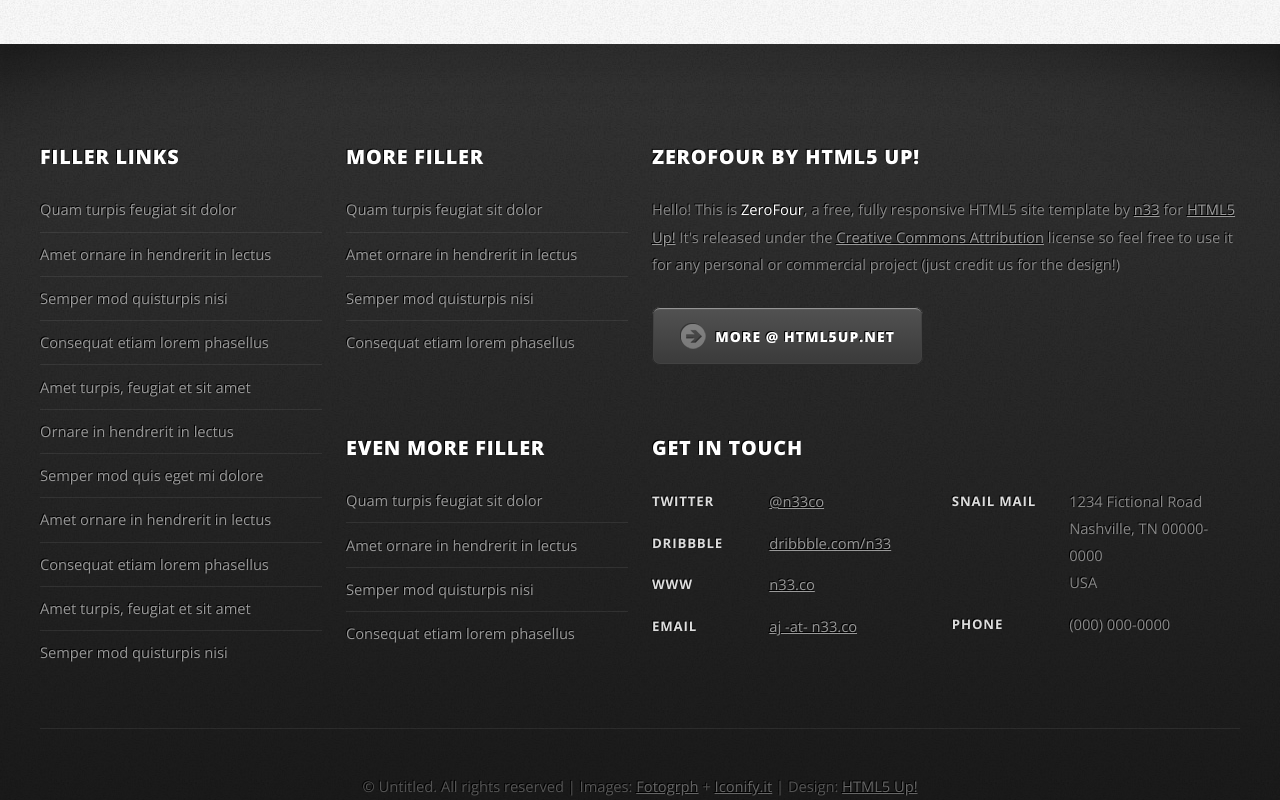
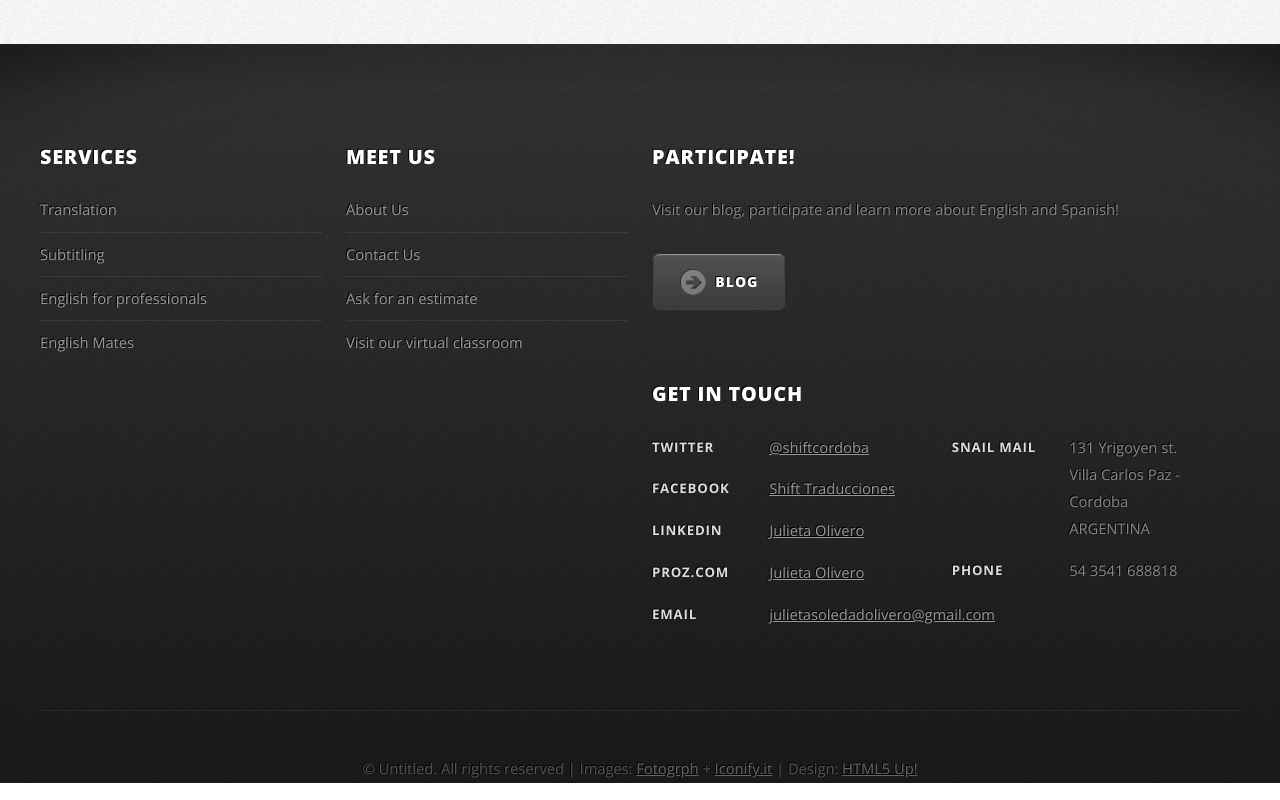
Before and after one commit to julietaolivero/julietaolivero, a plain HTML site: page translation.html in a window 1280 px wide. Shown: the part 2229-3029 px from the top of the page. Drawn offline with nearby package versions, Linux system fonts and the light colour scheme.

Commit message:
Cambio en todas el footer

```diff
--- a/translation.html
+++ b/translation.html
@@ -233,19 +233,12 @@
 
 								<!-- Links -->
 									<section>
-									<h2>Filler Links</h2>
+										<h2>Services</h2>
 										<ul class="style2">
-										<li><a href="#">Quam turpis feugiat sit dolor</a></li>
-										<li><a href="#">Amet ornare in hendrerit in lectus</a></li>
-										<li><a href="#">Semper mod quisturpis nisi</a></li>
-										<li><a href="#">Consequat etiam lorem phasellus</a></li>
-										<li><a href="#">Amet turpis, feugiat et sit amet</a></li>
-										<li><a href="#">Ornare in hendrerit in lectus</a></li>
-										<li><a href="#">Semper mod quis eget mi dolore</a></li>
-										<li><a href="#">Amet ornare in hendrerit in lectus</a></li>
-										<li><a href="#">Consequat etiam lorem phasellus</a></li>
-										<li><a href="#">Amet turpis, feugiat et sit amet</a></li>
-										<li><a href="#">Semper mod quisturpis nisi</a></li>
+											<li><a href="#">Translation</a></li>
+											<li><a href="#">Subtitling</a></li>
+											<li><a href="#">English for professionals</a></li>
+											<li><a href="#">English Mates</a></li>
 										</ul>
 									</section>
 
@@ -254,38 +247,22 @@
 
 								<!-- Links -->
 									<section>
-									<h2>More Filler</h2>
+										<h2>Meet Us</h2>
 										<ul class="style2">
-										<li><a href="#">Quam turpis feugiat sit dolor</a></li>
-										<li><a href="#">Amet ornare in hendrerit in lectus</a></li>
-										<li><a href="#">Semper mod quisturpis nisi</a></li>
-										<li><a href="#">Consequat etiam lorem phasellus</a></li>
+											<li><a href="#">About Us</a></li>
+											<li><a href="#">Contact Us</a></li>
+											<li><a href="#">Ask for an estimate</a></li>
+											<li><a href="#">Visit our virtual classroom</a></li>
 										</ul>
 									</section>
-
-							<!-- Links -->
-								<section>
-									<h2>Even More Filler</h2>
-									<ul class="style2">
-										<li><a href="#">Quam turpis feugiat sit dolor</a></li>
-										<li><a href="#">Amet ornare in hendrerit in lectus</a></li>
-										<li><a href="#">Semper mod quisturpis nisi</a></li>
-										<li><a href="#">Consequat etiam lorem phasellus</a></li>
-									</ul>
-								</section>
-
 							</div>
 							<div class="6u">
 
 								<!-- About -->
 									<section>
-									<h2><strong>ZeroFour</strong> by HTML5 Up!</h2>
-									<p>Hello! This is <strong>ZeroFour</strong>, a free, fully responsive HTML5 site
-									template by <a href="http://n33.co/">n33</a> for <a href="http://html5up.net/">HTML5 Up!</a>
-									It's released under the <a href="http://html5up.net/license/">Creative Commons Attribution</a>
-									license so feel free to use it for any personal or commercial project (just credit us
-									for the design!)</p>
-									<a href="http://html5up.net/" class="button button-alt button-icon button-icon-rarrow">More @ HTML5Up.net</a>
+										<h2>Participate!</h2>
+										<p>Visit our blog, participate and learn more about English and Spanish!</p>
+										<a href="#" class="button button-alt button-icon button-icon-rarrow">Blog</a>
 									</section>
 
 								<!-- Contact -->
@@ -296,25 +273,27 @@
 												<div class="6u">
 													<dl class="contact">
 														<dt>Twitter</dt>
-													<dd><a href="http://twitter.com/n33co">@n33co</a></dd>
-													<dt>Dribbble</dt>
-													<dd><a href="http://dribbble.com/n33">dribbble.com/n33</a></dd>
-													<dt>WWW</dt>
-													<dd><a href="http://n33.co">n33.co</a></dd>
+														<dd><a href="http://twitter.com/shiftcordoba">@shiftcordoba</a></dd>
+														<dt>Facebook</dt>
+														<dd><a hred="https://facebook.com/shift.traducciones">Shift Traducciones</a></dd>
+														<dt>LinkedIn</dt>
+														<dd><a href="http://ar.linkedin.com/in/julietaolivero">Julieta Olivero</a></dd>
+														<dt>ProZ.com</dt>
+														<dd><a href="http://proz.com/profile/1973456">Julieta Olivero</a></dd>
 														<dt>Email</dt>
-													<dd><a href="mailto:aj%20-at-%20n33.co">aj -at- n33.co</a></dd>
+														<dd><a href="mailto:julietasoledadolivero@gmail.com">julietasoledadolivero@gmail.com</a></dd>
 													</dl>
 												</div>
 												<div class="6u">
 													<dl class="contact">
 														<dt>Snail Mail</dt>
 														<dd>
-														1234 Fictional Road<br />
-														Nashville, TN 00000-0000<br />
-														USA
+															131 Yrigoyen st.<br />
+															Villa Carlos Paz - Cordoba<br />
+															ARGENTINA
 														</dd>
 														<dt>Phone</dt>
-													<dd>(000) 000-0000</dd>
+														<dd>54 3541 688818</dd>
 													</dl>
 												</div>
 											</div>
```
Also changed, not shown: contactUs.html (+26 -47 lines), englishForProfessionals.html (+25 -46 lines), englishMates.html (+25 -46 lines). Lines whose indentation alone changed are shown as unchanged.
